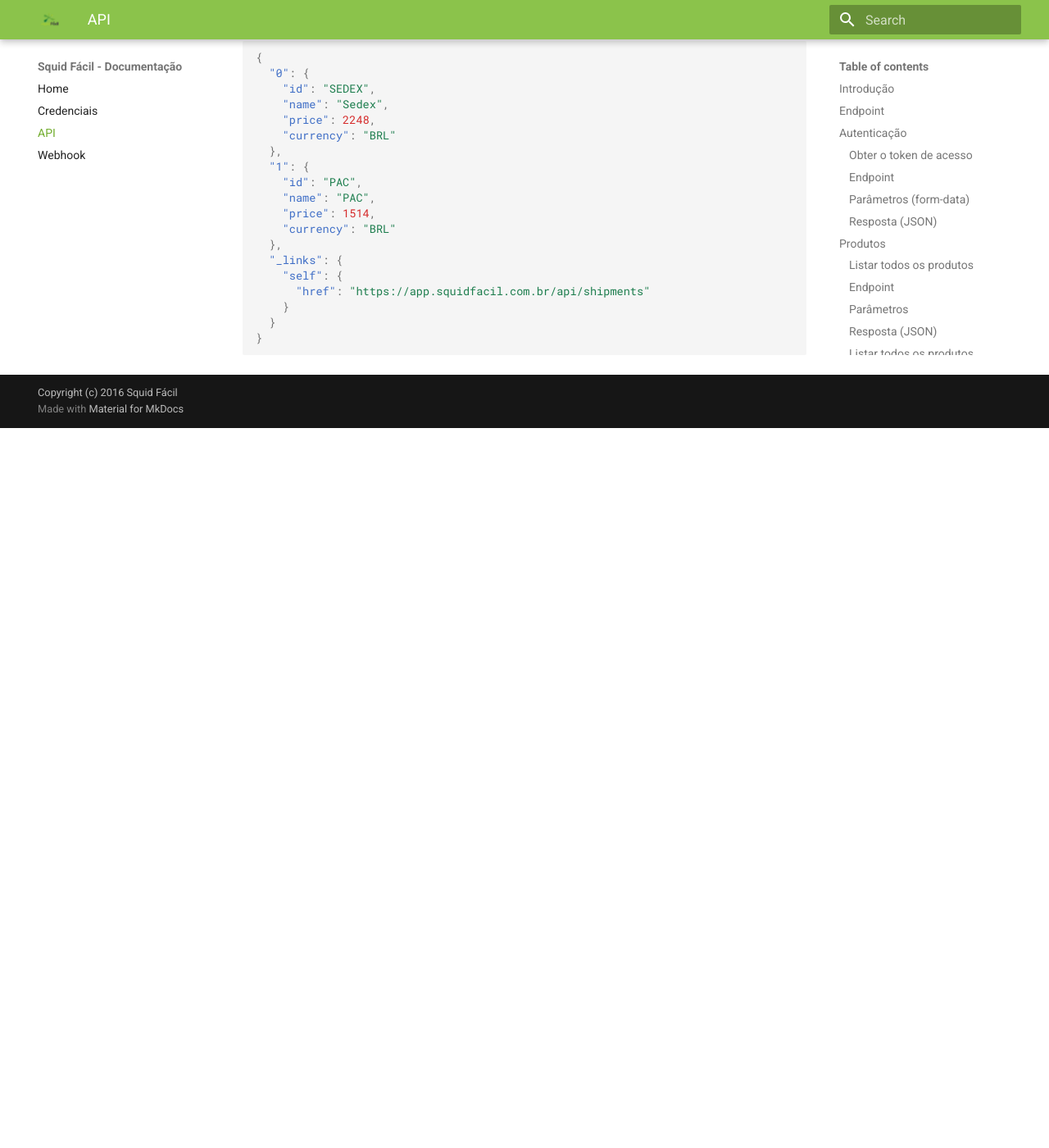
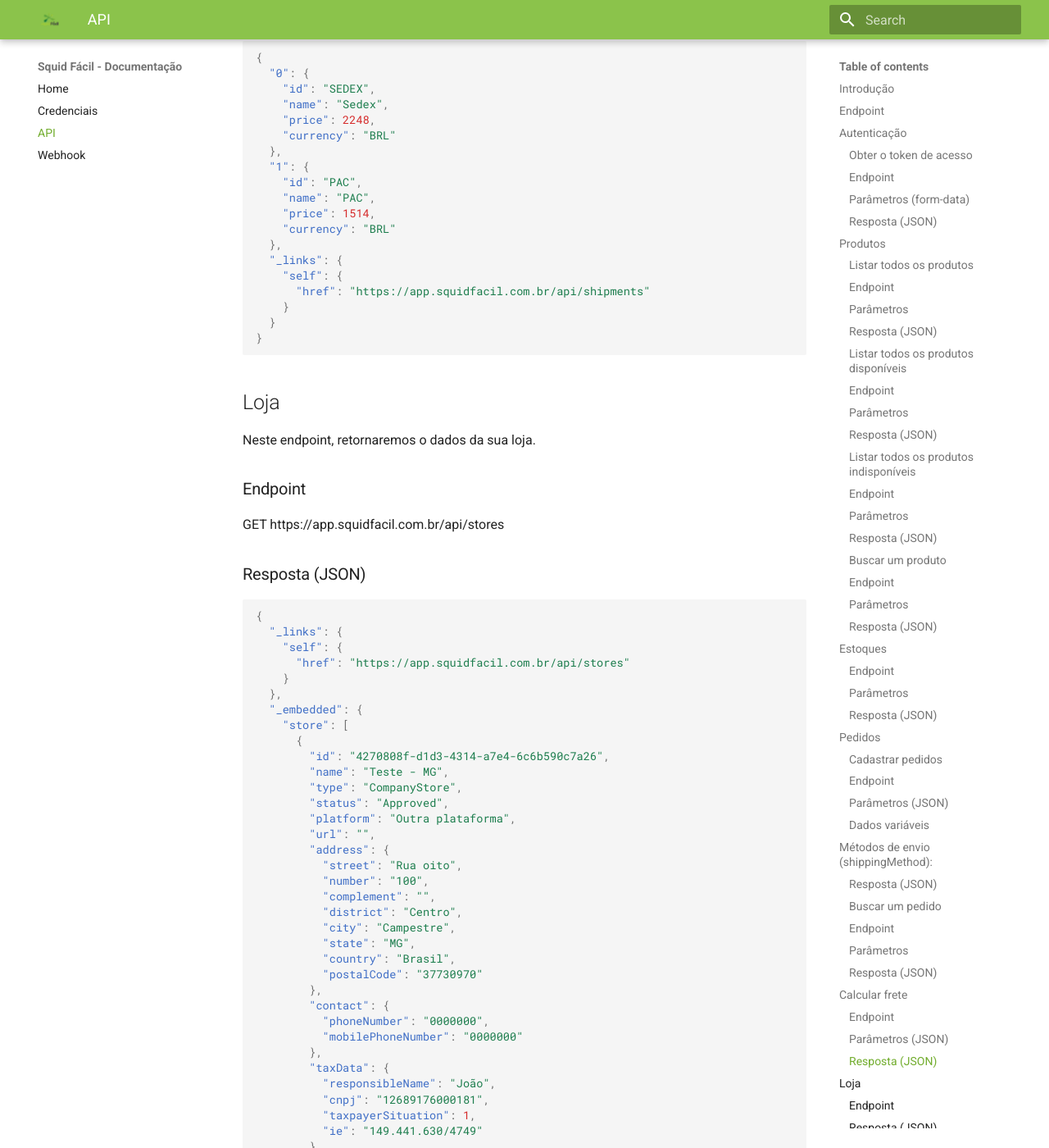
Before and after one commit to Jciel/docs, an MkDocs documentation site: the page built from docs/api.md, in a window 1280 px wide and 1400 px high, scrolled down 24052 px. Shown: the whole window at 82% size. Built offline with MkDocs 1.6.1 and Material for MkDocs 9.7.7, drawn with Linux system fonts in a browser that asks for light colours; old or Windows-style settings are respelled for this version of MkDocs; before the commit the page ends 24574 px from its top, so only the background shows below that; some of the changed text lies outside the part shown.

Commit message:
Adicionado documentação do endpoint de lojas

````diff
--- a/docs/api.md
+++ b/docs/api.md
@@ -1169,3 +1169,105 @@
   }
 }
 ```
+
+## Loja
+
+Neste endpoint, retornaremos o dados da sua loja.
+
+### Endpoint
+
+GET https://app.squidfacil.com.br/api/stores
+
+### Resposta (JSON)
+
+```json
+{
+  "_links": {
+    "self": {
+      "href": "https://app.squidfacil.com.br/api/stores"
+    }
+  },
+  "_embedded": {
+    "store": [
+      {
+        "id": "4270808f-d1d3-4314-a7e4-6c6b590c7a26",
+        "name": "Teste - MG",
+        "type": "CompanyStore",
+        "status": "Approved",
+        "platform": "Outra plataforma",
+        "url": "",
+        "address": {
+          "street": "Rua oito",
+          "number": "100",
+          "complement": "",
+          "district": "Centro",
+          "city": "Campestre",
+          "state": "MG",
+          "country": "Brasil",
+          "postalCode": "37730970"
+        },
+        "contact": {
+          "phoneNumber": "0000000",
+          "mobilePhoneNumber": "0000000"
+        },
+        "taxData": {
+          "responsibleName": "João",
+          "cnpj": "12689176000181",
+          "taxpayerSituation": 1,
+          "ie": "149.441.630/4749"
+        },
+        "webhook": {
+          "isActive": true,
+          "payloadUrl": "http://minha-url.com",
+          "events": [
+            "stock",
+            "immediate-shipment",
+            "availability-status"
+          ]
+        },
+        "_links": {
+          "self": {
+            "href": "https://app.squidfacil.com.br/api/stores/4270808f-d1d3-4314-a7e4-6c6b590c7a26"
+          }
+        }
+      }
+    ]
+  },
+  "total_items": 1
+}
+```
+
+## Atualizar loja
+
+No momento só é possível atualizar os dados do webhook.
+
+### Endpoint
+
+PATCH https://app.squidfacil.com.br/api/stores/[store_id]
+
+### Parâmetros (JSON)
+
+```json
+{
+	"webhook": {
+      "isActive": true,
+      "payloadUrl": "http://minha-url.com",
+      "events": [
+          "stock",
+          "immediate-shipment",
+          "availability-status"
+      ]
+    }
+}
+```
+
+### Eventos disponíveis
+
+| Nome                      | Código              |
+| ------------------------- | ------------------- |
+| Estoque                   | stock               |
+| Preço                     | price               |
+| Remessa imediata          | immediate-shipment  |
+| Status de disponibilidade | availability-status |
+| Status do produto         | product-status      |
+| Status do pedido          | order-status        |
````
